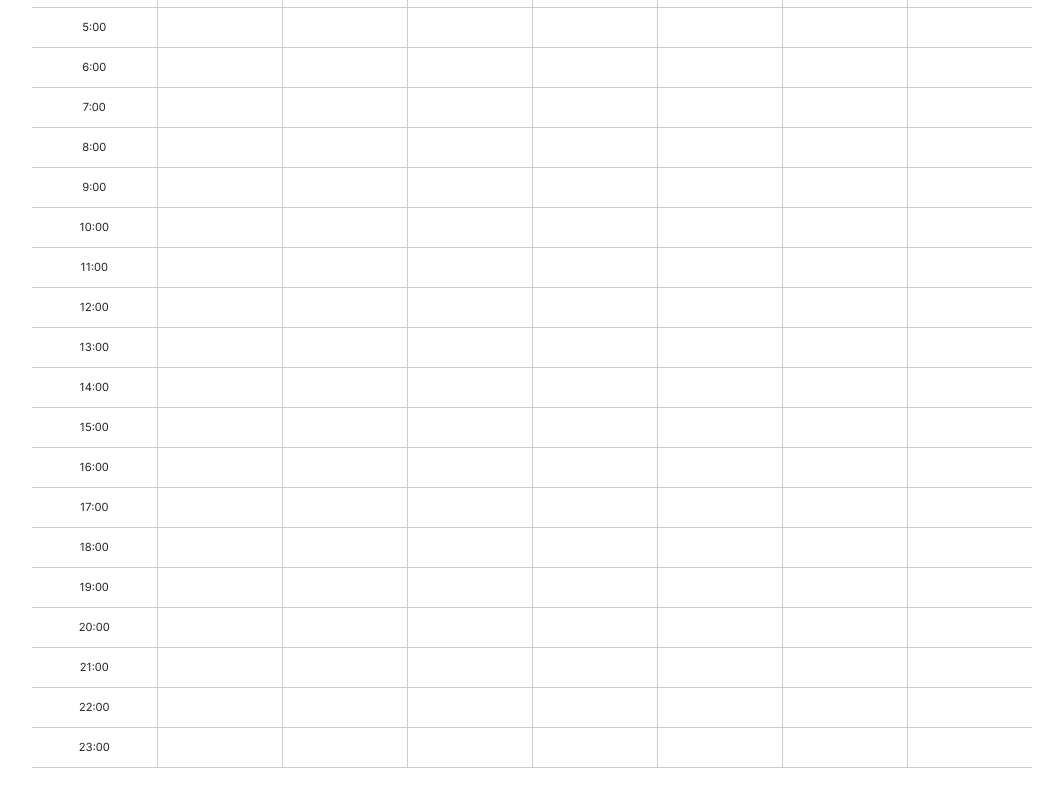
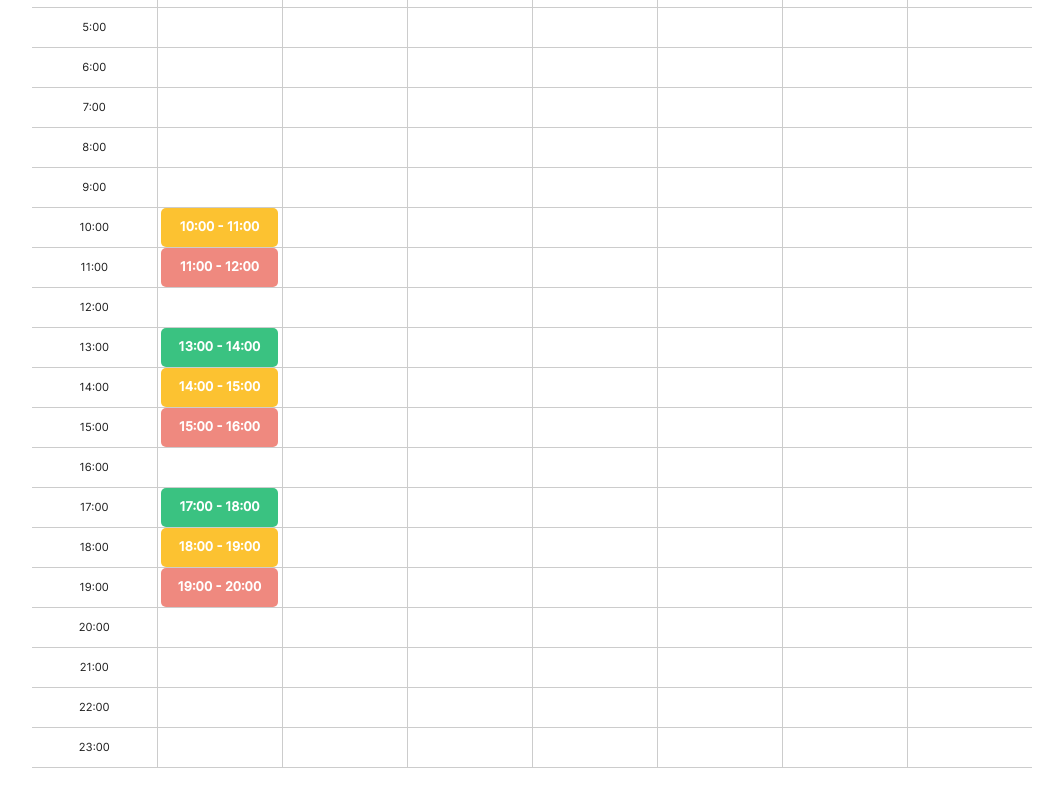
Before and after one commit to linkai-aries-ma/MeetSphere, a React (Vite) app: page /schedule/1 in a window 1280 px wide. Shown: the part 874-1674 px from the top of the page, without its empty margins (108-1171 px from the left). Built offline with nearby package versions, Linux system fonts and the light colour scheme.

Commit message:
[+] Fill calendar availability O(n)

```diff
--- a/src/components/CalendarView.tsx
+++ b/src/components/CalendarView.tsx
@@ -1,6 +1,6 @@
 import * as React from 'react'
 import moment from 'moment/moment'
-import {Calendar, Meeting} from '../lib/types.ts'
+import {Calendar, Meeting, TimeSlot} from '../lib/types.ts'
 import {useEffect, useState} from 'react'
 import './CalendarView.scss'
 
@@ -11,31 +11,56 @@ interface CalendarViewProps {
 
 export function CalendarView({cal, meeting}: CalendarViewProps) {
   const [nDays, setNDays] = useState<number>(0)
+  const [tsIndex, setTsIndex] = useState<{[key: string]: TimeSlot[]}>({})
 
+  // Compute values based on properties
   useEffect(() => {
     setNDays(moment(cal.endDate).diff(moment(cal.startDate), 'days') + 1)
+
+    // Compute time slot index
+    const index = {}
+
+    cal.timeSlots.forEach(slot => {
+      // Extract the date and hour from the startTime
+      const startHour = moment(slot.startTime).format('YYYY-MM-DD HH')
+
+      // Initialize the array if this is the first slot for this hour
+      if (!index[startHour]) index[startHour] = []
+
+      // Add the slot to the bucket
+      index[startHour].push(slot)
+    })
+
+    setTsIndex(index)
   }, [cal])
 
   return <>
-    <table id="ms-schedule-calendar">
-      <tbody>
+    <table id="ms-schedule-calendar"><tbody>
       {/* Headers */}
       <tr id="ms-schedule-header">
         <th></th>
-          {meeting.regularity === 'once' && Array(nDays).fill(0).map((_, i) => <th>
+        {meeting.regularity === 'once' && Array(nDays).fill(0).map((_, i) => <th key={i}>
           {moment(cal.startDate).add(i, 'days').format('MM-DD')}
         </th>)}
-          {meeting.regularity === 'weekly' && Array(7).fill(0).map((_, i) => <th>
+        {meeting.regularity === 'weekly' && Array(7).fill(0).map((_, i) => <th key={i}>
           {moment().day(i).format('ddd')}
         </th>)}
       </tr>
 
       {/* One-hour grid */}
-        {Array(24).fill(0).map((_, hour) => <tr>
+      {Array(24).fill(0).map((_, hour) => <tr key={hour}>
         <td className="time">{hour}:00</td>
-          {Array(nDays).fill(0).map((_, day) => <td className="day" data-day={day} data-hour={hour}></td>)}
+        {Array(nDays).fill(0).map((_, day) => <td key={day} className="day" data-day={day} data-hour={hour}>
+          {/* Find the time slots in this bucket */}
+          {tsIndex[`${moment(cal.startDate).add(day, 'days').format('YYYY-MM-DD')} ${hour}`]?.map((slot, i) => {
+            // Calculate height based on the duration of the slot relative to the hour
+            const h = moment(slot.endTime).diff(slot.startTime, 'minutes') / 60 * 100
+            return <div key={i} className={`avail av${slot.preference}`} style={{height: `${h}%`}}>
+              {moment(slot.startTime).format('HH:mm')} - {moment(slot.endTime).format('HH:mm')}
+            </div>
+          })}
+        </td>)}
       </tr>)}
-      </tbody>
-    </table>
+    </tbody></table>
   </>
 }
--- a/src/pages/Schedule.tsx
+++ b/src/pages/Schedule.tsx
@@ -61,7 +61,7 @@ export function Schedule({uuid}: {uuid: string}) {
         <p>Here are two suggested time slots that might work for you. You can also select a time slot from the
                 calendar below.</p>
         <div id="ms-schedule-suggested">
-          {suggestedSlots.map(slot => <div className="suggested-card" data-day="${day}" data-interval="${interval}">
+          {suggestedSlots.map((slot, i) => <div className="suggested-card" key={i}>
             <div>
               <span className="date">
                 {(invitation.meeting.regularity === 'once')
```
Lines whose indentation alone changed are shown as unchanged.
